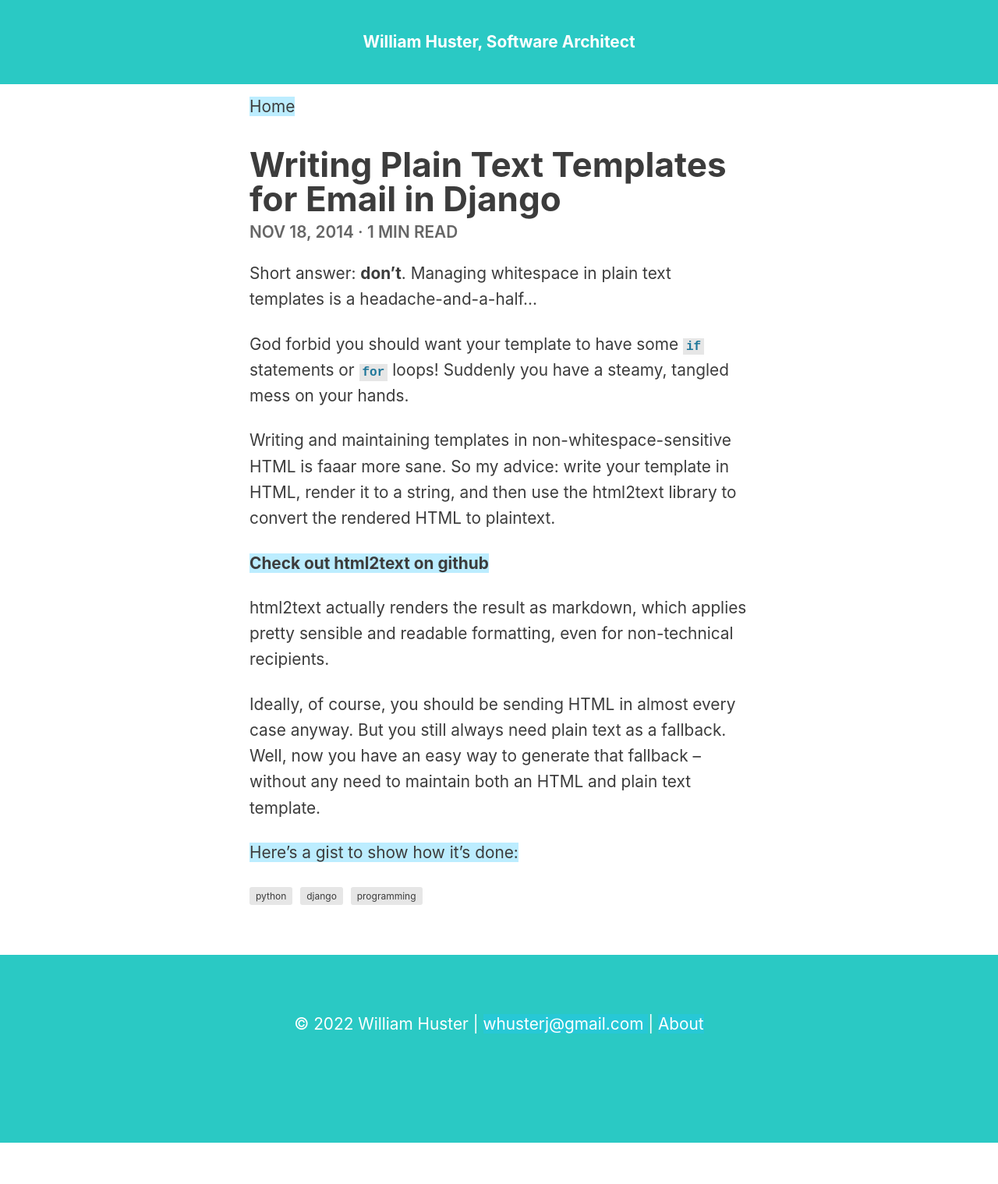
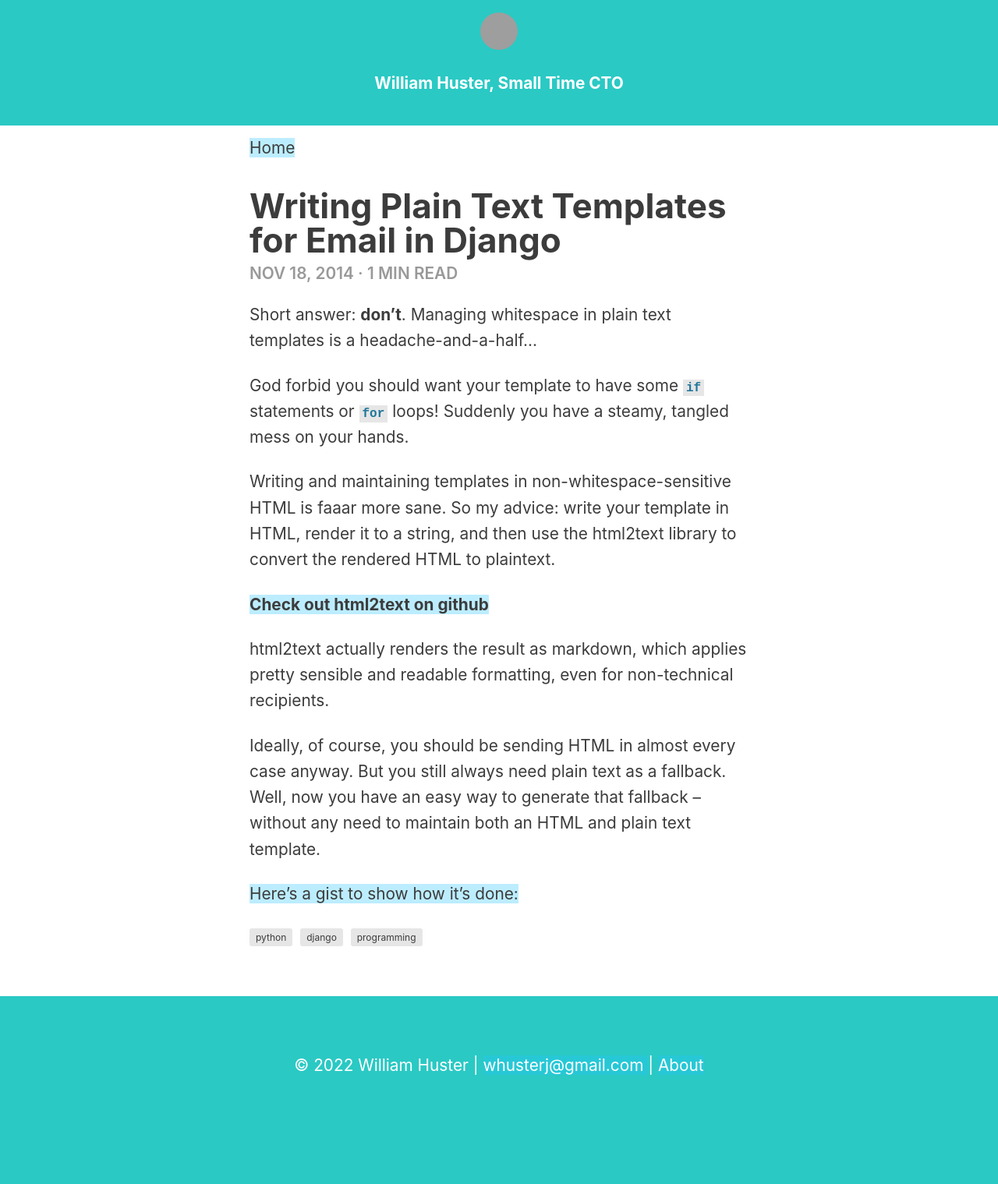
Before and after one commit to whusterj/whusterj.github.io, a Jekyll site: the page built from _posts/2014-11-18-plaintext-email-with-django.md, in a window 1280 px wide. Shown: the whole page at 78% size. Built offline with Jekyll 4.4.1, drawn with Linux system fonts in a browser that asks for light colours; before the commit the page ends 1466 px from its top, so only the background shows below that; grey boxes are pictures that could not be loaded.

Commit message:
More blog updates

```diff
--- a/_layouts/default.html
+++ b/_layouts/default.html
@@ -43,7 +43,11 @@
     <body>
         <header class="header">
             <div class="row-wrap">
-                <h4>William Huster, Software Architect</h4>
+                <img src="http://gravatar.com/avatar/4e5a5a2d5be8c26770a7d901b5898a9e?s=800"
+                    style="width: 100%; height: auto; max-width: 3rem; border-radius: 50%;"
+                    alt="Portrait of William via Gravatar"
+                >
+                <h4>William Huster, Small Time CTO</h4>
             </div>
         </header>
 
@@ -63,6 +67,7 @@
                 </p>
             </address>
         </footer>
+
         <!-- <script src="{{site.baseurl}}/scripts.js"></script> -->
         {% if jekyll.environment == 'production' %}
         {% include analytics.html %}
--- a/static/css/style.css
+++ b/static/css/style.css
@@ -149,8 +149,7 @@ ul li {
 
 .post-date {
   text-transform: uppercase;
-  /* color: #d7294a; */
-  color: #666666;
+  color: #999999;
   font-weight: 600;
 }
 
```
